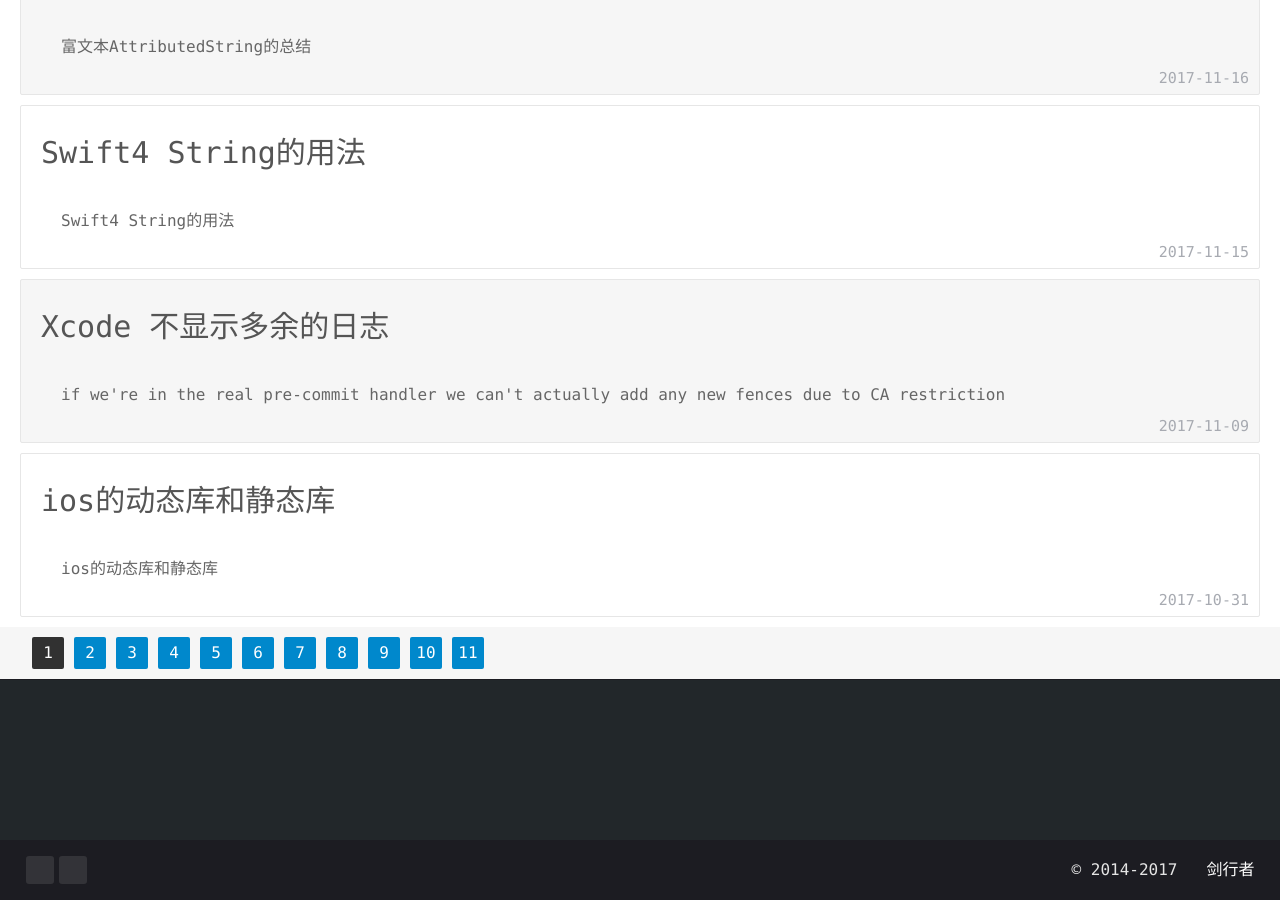
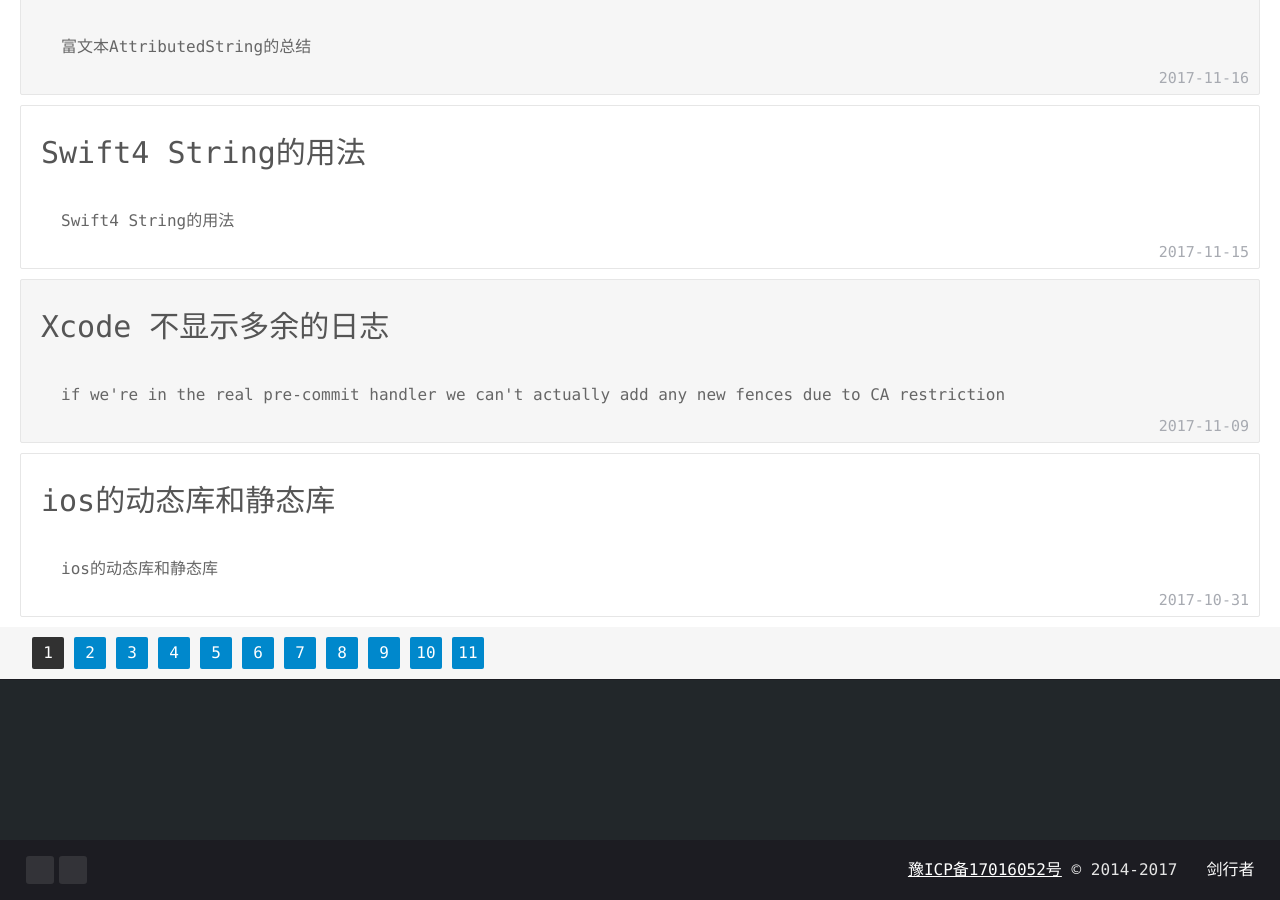
Before and after one commit to psvmc/myblog_jekyll, a Jekyll site: the page built from index.html, in a window 1280 px wide and 900 px high, scrolled down 3123 px. Built offline with Jekyll 4.4.1, drawn with Linux system fonts in a browser that asks for light colours; the list of posts is cut into pages by our own code.

Commit message:
备案号添加

```diff
--- a/_layouts/common.html
+++ b/_layouts/common.html
@@ -52,7 +52,7 @@
 					{% for link in site.follow %} <a class="follow" href="{{ link.url }}" target="_blank"> <i class="fa {{ link.class }}"></i>
 					</a> {% endfor %}
 					<p class="text">
-						© 2014-2017 &nbsp; <a href="/index.html" style="text-decoration:none;">{{ site.title }}</a>
+						<a class="text-muted" href="http://www.miitbeian.gov.cn/" target="_blank">豫ICP备17016052号</a> © 2014-2017 &nbsp; <a href="/index.html" style="text-decoration:none;">{{ site.title }}</a>
 					</p>
 				</div>
 			</div>
```
